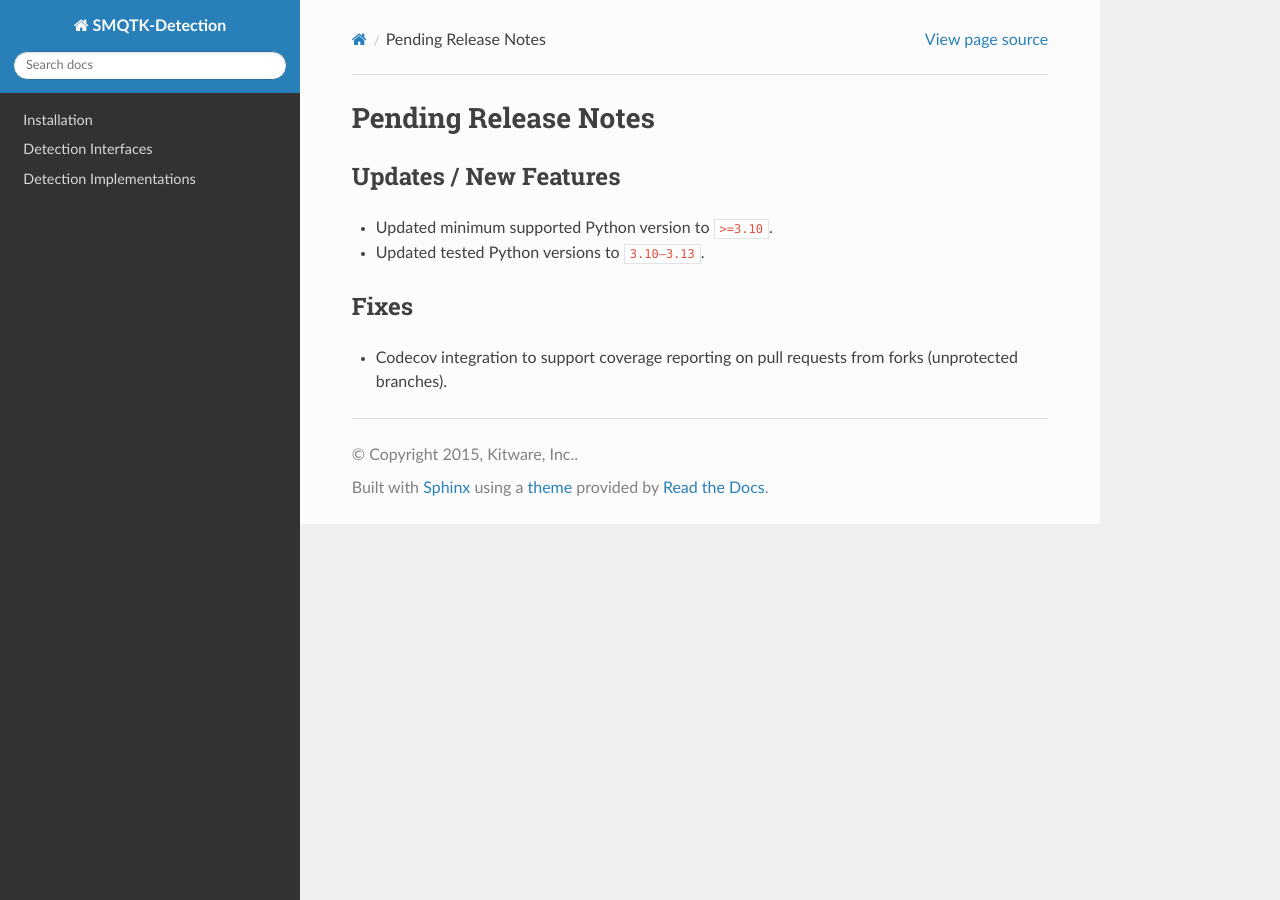
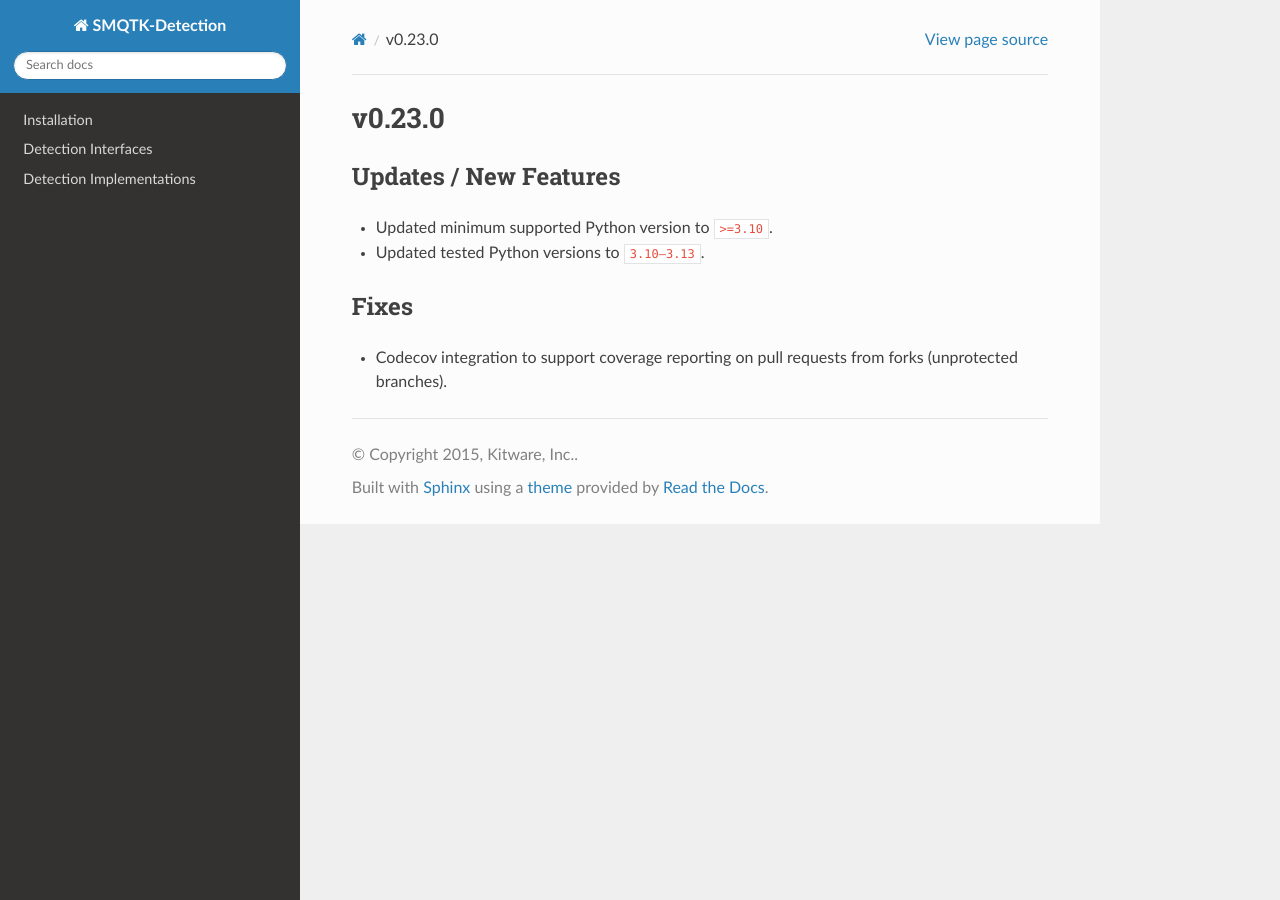
Before and after one commit to Kitware/SMQTK-Detection, a Sphinx documentation site: the page built from docs/release_notes/v0.23.0.rst, in a window 1280 px wide. Built offline with Sphinx 7.4.7 and the Read the Docs theme 3.1.0, drawn with Linux system fonts in a browser that asks for light colours; pages that are not in the unit, such as notebooks, are missing from menus; the version number is read from the project's files by our own code.

Commit message:
Update version number to 0.23.0

```diff
--- a/docs/release_notes.rst
+++ b/docs/release_notes.rst
@@ -14,3 +14,4 @@ Release Notes
    release_notes/v0.20.1
    release_notes/v0.21.0
    release_notes/v0.22.0
+   release_notes/v0.23.0
--- a/docs/release_notes/pending_release.rst
+++ b/docs/release_notes/v0.23.0.rst
@@ -1,5 +1,5 @@
-Pending Release Notes
-=====================
+v0.23.0
+=======
 
 Updates / New Features
 ----------------------
--- a/pyproject.toml
+++ b/pyproject.toml
@@ -4,7 +4,7 @@ build-backend = "poetry.core.masonry.api"
 
 [tool.poetry]
 name = "smqtk-detection"
-version = "0.22.0"
+version = "0.23.0"
 description = "Algorithms, data structures and utilities around performing detection of inputs"
 license = "BSD-3-Clause"
 authors = ["Kitware, Inc. <smqtk-developers@kitware.com>"]
```
